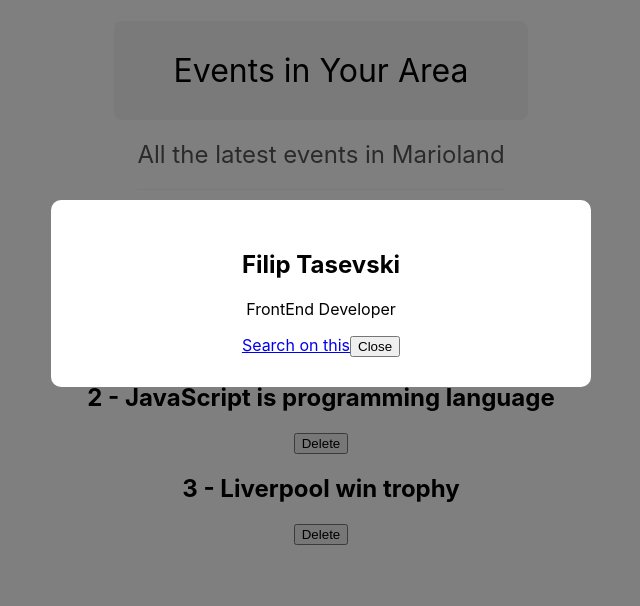
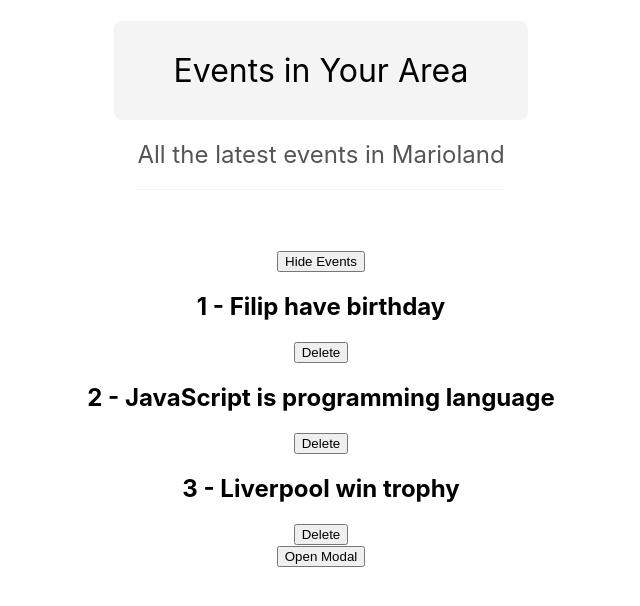
Before and after one commit to filipinec/react-trening, a React (Create React App) app: page / in a window 1280 px wide. Shown: the top 606 px of the page, without its empty margins (319-959 px from the left). Built offline with nearby package versions, Linux system fonts and the light colour scheme.

Commit message:
Challenge Show/Close Modal

```diff
--- a/src/App.js
+++ b/src/App.js
@@ -4,7 +4,7 @@ import Title from './components/Title'
 import Modal from './components/Modal'
 
 function App() {
-const [showModal, setShowModal] = useState(true)
+const [showModal, setShowModal] = useState(false)
 const [showEvents, setShowEvents] = useState(true)
 const [events, setEvents] = useState([
   {title: "Filip have birthday", id:1},
@@ -13,7 +13,7 @@ const [events, setEvents] = useState([
 
 ])
 
-console.log(showModal);
+
 
 const handleClick = (id) => {
 setEvents((prevEvents) => {
@@ -28,6 +28,10 @@ const handleClose =() => {
   setShowModal(false)
 
   }
+const handleOpen = () => {
+  setShowModal(true)
+}
+console.log(showModal);
 
 const subtitle = "All the latest events in Marioland"
 
@@ -61,6 +65,9 @@ const subtitle = "All the latest events in Marioland"
           <p>FrontEnd Developer</p>
           <a href="https://www.google.com/">Search on this</a>
          </Modal>}
+         <div>
+         <button onClick={handleOpen}>Open Modal</button>
+         </div>
     </div>
 
   );
```
